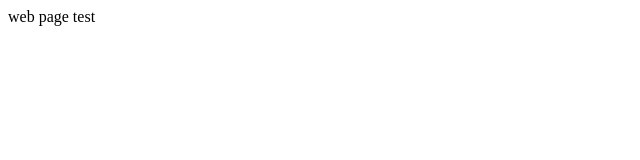
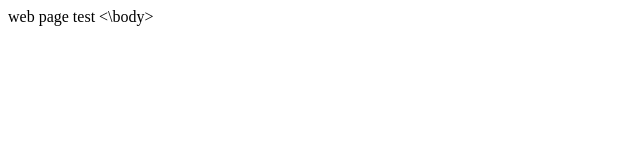
Before and after one commit to ssyyjj1012/git-study, a plain HTML site: page index.html in a window 1280 px wide. Shown: the full height of the page, 0-640 px from the left. Drawn offline with Linux system fonts and the light colour scheme.

Commit message:
insert body tag[insert]

```diff
--- a/index.html
+++ b/index.html
@@ -2,3 +2,5 @@
 <html>
   <body>
       web page test
+  <\body>
+</html>
```
